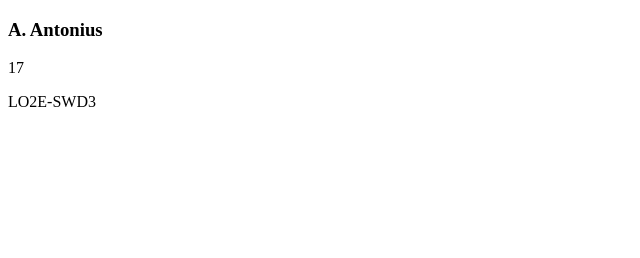
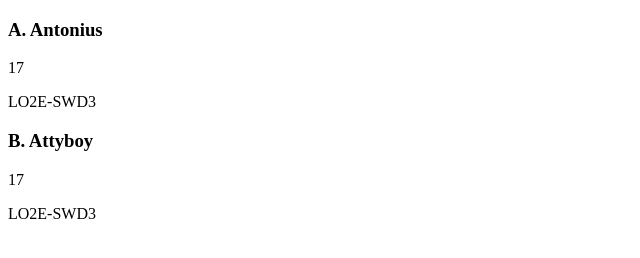
Before and after one commit to makerboomRijnland/jvs_swd3-5_ot, a plain HTML site: page index.html in a window 1280 px wide. Shown: the whole page, without its empty margins (0-640 px from the left). Drawn offline with Linux system fonts and the light colour scheme.

Commit message:
Opdracht 2.

```diff
--- a/index.html
+++ b/index.html
@@ -4,6 +4,7 @@
     <meta charset="UTF-8">
     <meta name="viewport" content="width=device-width, initial-scale=1.0">
     <title>Klassenboek</title>
+    <script src="index.js" defer></script>
 </head>
 <body>
 
--- /dev/null
+++ b/index.js
@@ -0,0 +1,22 @@
+
+
+function showStudent(student) {
+    const studentsSection  = document.getElementById('students');
+    const studentTemplate = document.getElementById('student-template');
+    const studentArticle = studentTemplate.content.cloneNode(true);
+
+    studentArticle.querySelector('.name').innerHTML = student.name;
+    studentArticle.querySelector('.age').innerHTML = student.age;
+    studentArticle.querySelector('.group').innerHTML = student.group;
+
+    studentsSection.appendChild(studentArticle);
+}
+
+
+const testStudent = {
+    name: "B. Attyboy",
+    age: 17,
+    group: "LO2E-SWD3"
+};
+
+showStudent(testStudent);
```
